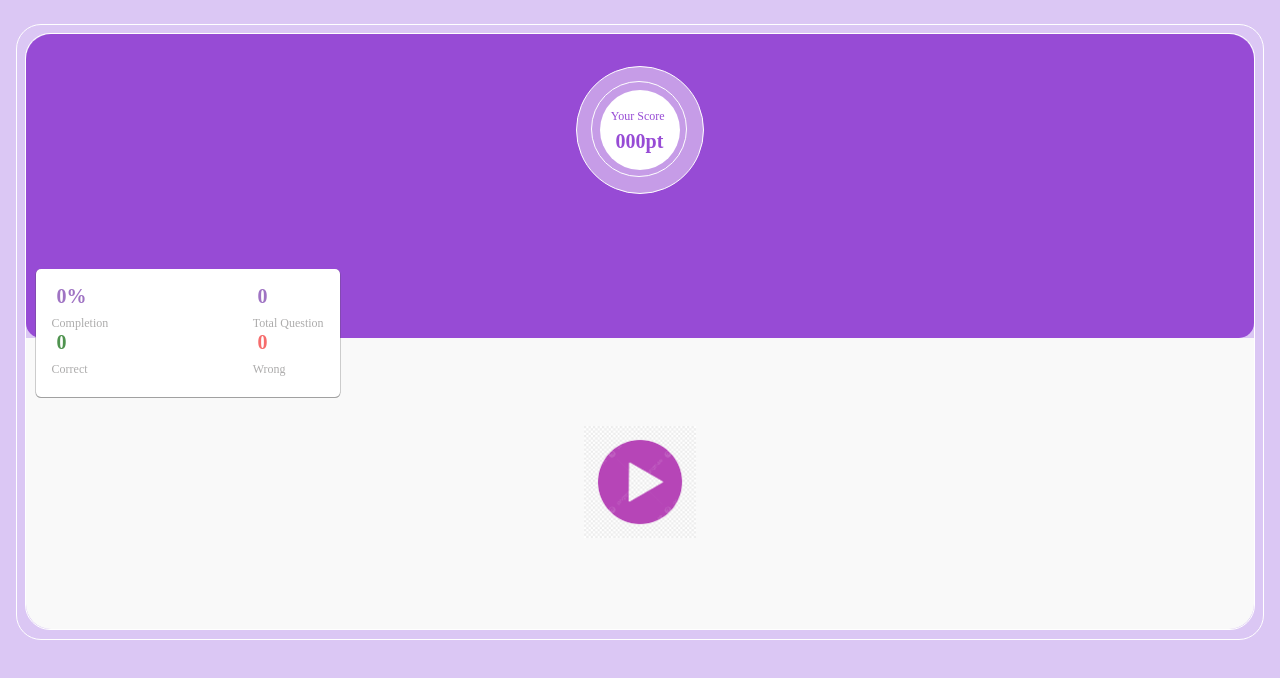
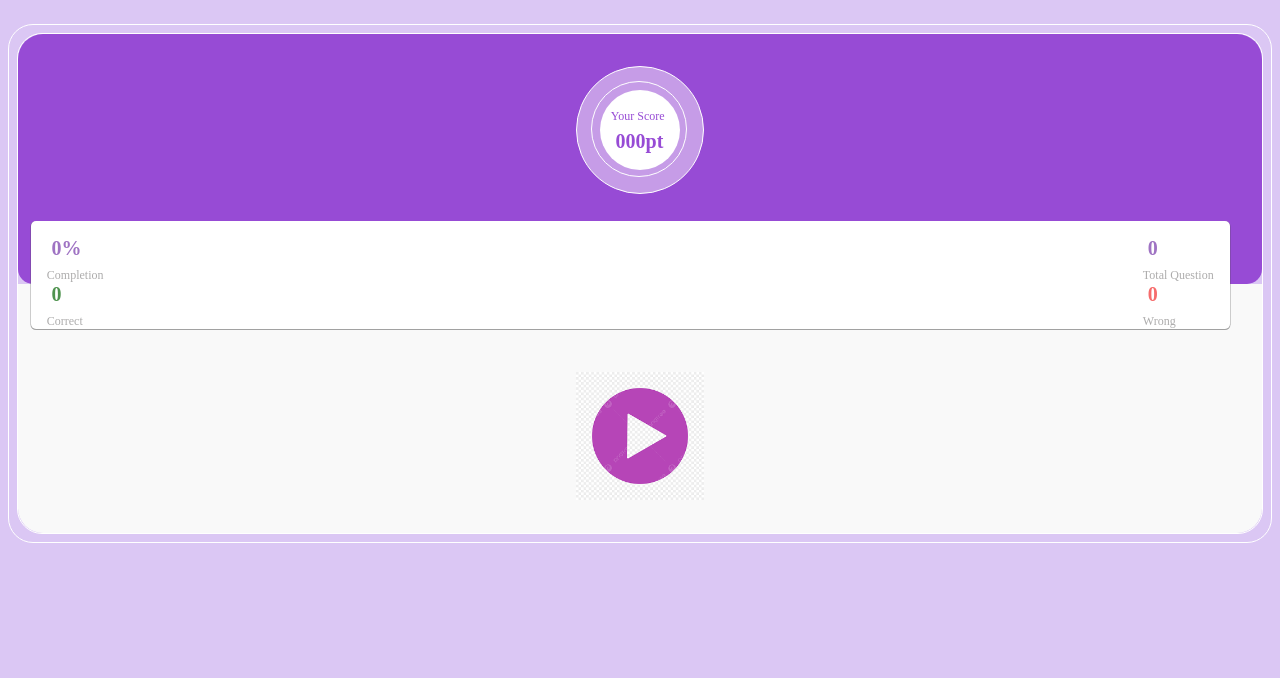
Before and after one commit to segbeejr/quizMeApp, a plain HTML site: page index.html in a window 1280 px wide. Drawn offline with Linux system fonts and the light colour scheme.

Commit message:
Updated Commit

```diff
--- a/index.html
+++ b/index.html
@@ -4,7 +4,8 @@
     <meta charset="UTF-8">
     <meta name="viewport" content="width=device-width, initial-scale=1.0">
     <link rel="stylesheet" href="./style.css">
-    <link rel="stylesheet" href="./sizeOne.css">
+    <link rel="stylesheet" href="./sizeOne.css" media="(max-width: 480px)">
+    <link rel="stylesheet" href="./sizeTwo.css" media="(min-width: 768px)">
     <title>QuizMe App</title>
 </head>
 <body>
@@ -51,9 +52,11 @@
 
             </div>
 
-            <div class="hiddenDiv">
 
-            </div>
+        </div>
+
+        <div class="hiddenDiv">
+
         </div>
 
 
--- a/sizeOne.css
+++ b/sizeOne.css
@@ -1,158 +1,58 @@
-*{
-    margin: 0;
-    padding: 0;
-    box-sizing: border-box;
+.container {
+    margin-left: 0.3rem;
+    margin-right: 0.3rem;
+    margin-top: 1rem;
+    margin-bottom: 0.5rem;
   }
 
-
-body{
-    background-color: #DBC7F4;
-}
-
-.container {
-    position: relative;
-    border: 1px solid white;
-    margin-left: 1rem;
-    margin-right: 1rem;
-    margin-top: 1.5rem;
-    margin-bottom: 1rem;
-    height: 38.5rem;
-    padding: 0.5rem;
-    border-radius: 25px;
-
-}
-
-.shownDiv {
-    border: 1px solid white;
-    border-radius: 25px;
-}
-
-.purple {
-    position: relative;
-    height: 19rem;
-    border-top-left-radius: 25px;
-    border-top-right-radius: 25px;
-    border-bottom-left-radius: 15px;
-    border-bottom-right-radius: 15px;
-    background-color: #974BD5;
-    padding-top: 2rem;
-}
-
+  .purple,
   .white {
-    position: relative;
-    height: 18.2rem;
-    border-bottom-left-radius: 25px;
-    border-bottom-right-radius: 25px;
-    background-color: #F9F9F9;
-    padding-top: 5.5rem;
+    height: 15.5rem;
+    padding-top: 3rem;
+    border-radius: 10px;
   }
 
   .smallWhite {
-    position: absolute;
-    height: 8rem;
-    width: 19rem;
-    margin-left: 0.6rem;
-    margin-right: 0.3rem;
-    margin-top: -22.5rem;
-    background-color: #FFFFFF;
-    box-shadow: 0 0.5px 0.5px 0.5px rgba(75, 74, 74, 0.5);
-    border-radius: 5px;
-
+    margin: 0.5rem 0;
+    height: 6.5rem;
+    width: 92% auto;
+    margin-top: -19rem;
+    margin-left: 0.52rem;
   }
 
-.purpleFirst {
+  .white img {
+    margin-top: 2rem;
+  }
+
+  /* .purpleFirst {
     height: 8rem;
     width: 8rem;
     border: 1px solid white;
     margin: auto;
     border-radius: 50%;
     background-color: #C69CE7;
-}
+} */
 
+  /* .purpleFirst,
   .purpleSecond {
-    height: 6rem;
-    width: 6rem;
-    border: 1px solid white;
-    margin: auto;
-    border-radius: 50%;
-    background-color: #C69CE7;
-    margin: 0.9rem;
+    height: 5rem;
+    width: 5rem;
   }
 
   .purpleThird {
-    height: 5rem;
-    width: 5rem;
-    margin: auto;
-    border-radius: 50%;
-    background-color: white;
-    margin: 0.45rem;
-    display: grid;
-    padding: 0.7rem;
-}
-
-.purpleThird p {
-    font-size: 12px;
-    color: #974BD5;
-    margin-top: 0.5rem;
-
-}
-
-.purpleThird h2 {
-    font-size: 20px;
-    margin-left: 0.3rem;
-    color: #974BD5;
-
-}
-
+    height: 4rem;
+    width: 4rem;
+    margin-top: 0.25rem;
+    padding: 0.5rem;
+  } */
 
   .completion p,
   .correct p,
   .numOfQuestion p,
-.wrong p {
-    font-size: 12px;
-    color: rgb(173, 172, 172);
-    margin-top: 0.5rem;
-
-}
-
+  .wrong p,
   .completion h2,
   .correct h2,
   .numOfQuestion h2,
   .wrong h2 {
-    font-size: 20px;
-    margin-left: 0.3rem;
-    color: #9f73c3;
-
+    font-size: 10px;
   }
-
-
-.completion,
-.correct,
-.numOfQuestion,
-.wrong {
-   line-height: normal;
-
-}
-
-.correct h2 {
-    color: rgb(79, 147, 79);
-}
-
-.wrong h2 {
-    color: rgb(246, 108, 108);
-}
-
-.smallWhite {
-    display: flex;
-    justify-content: space-between;
-    padding-top: 1rem;
-    padding-left: 1rem;
-    padding-right: 1rem;
-}
-
-
-.white img {
-    display: flex;
-    height: 7rem;
-    margin: 0 auto;
-}
--- /dev/null
+++ b/sizeTwo.css
@@ -0,0 +1,19 @@
+.container {
+    margin-left: 0.5rem;
+    margin-right: 0.5rem;
+    height: auto;
+  }
+
+  .smallWhite {
+    position: absolute;
+    margin: 1rem 0;
+    height: auto;
+    width: 95%;
+    margin-left: 0.8rem;
+    margin-top: -19.5rem;
+  }
+
+  .white img {
+    height: 8rem;
+    width: 8rem;
+  }
--- a/style.css
+++ b/style.css
@@ -49,8 +49,8 @@ body{
 .smallWhite {
     position: absolute;
     height: 8rem;
-    width: 16rem;
-    margin-left: 0.4rem;
+    width: 93%;
+    margin-left: 0.6rem;
     margin-right: 0.3rem;
     margin-top: -19.5rem;
     background-color: #FFFFFF;
```
Also changed, not shown: play.png (added). Lines whose indentation alone changed are shown as unchanged.
